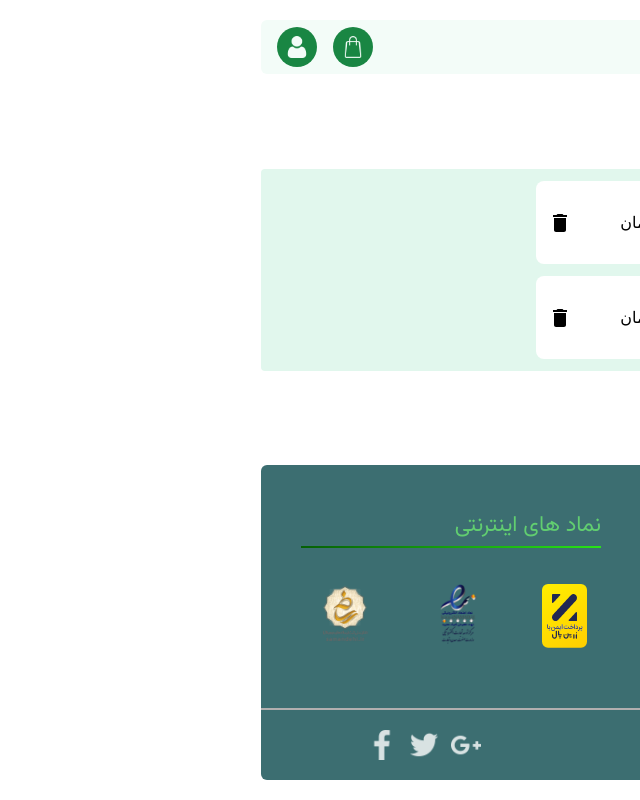
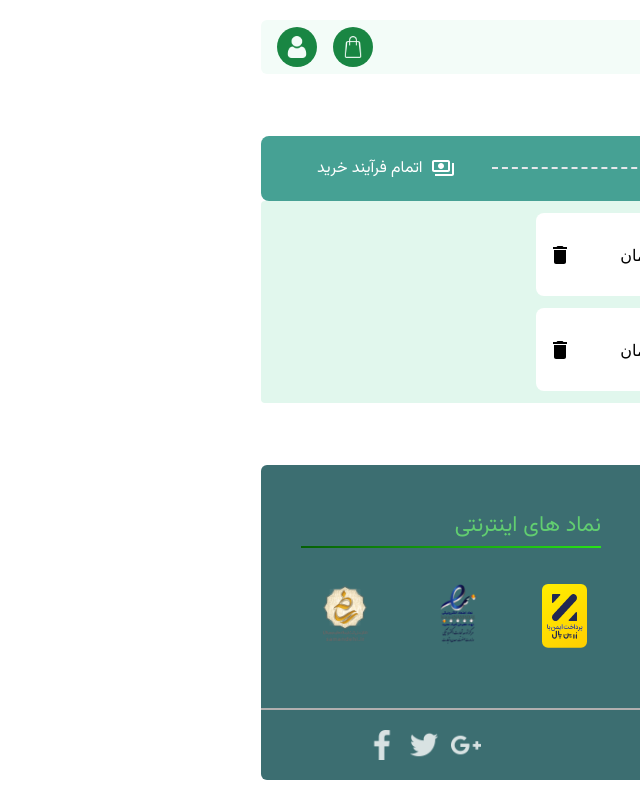
Before and after one commit to MJavadDe/e-commerc-, a Next.js app: page /cart in a window 1280 px wide. Shown: the whole page, without its empty margins (640-1280 px from the left). Built offline with nearby package versions, Linux system fonts and the light colour scheme.

Commit message:
cart layout

```diff
--- a/Components/footer&components/Footer.jsx
+++ b/Components/footer&components/Footer.jsx
@@ -4,7 +4,7 @@ import FooterTop from "./components/FooterTop";
 
 const Footer = () => {
   return (
-    <div className="mx-auto rounded-md  flex flex-col  text-[#F2FCF8] font-vazir bg-[#3C6E71] ">
+    <div className="mx-auto rounded-md  flex flex-col  text-white font-vazir bg-primary ">
       <FooterTop />
       <FooterBottom />
     </div>
--- /dev/null
+++ b/layouts/CartLayout.jsx
@@ -0,0 +1,32 @@
+import React from "react";
+import ShoppingCartOutlinedIcon from "@mui/icons-material/ShoppingCartOutlined";
+import TextSnippetOutlinedIcon from "@mui/icons-material/TextSnippetOutlined";
+import PaymentsOutlinedIcon from "@mui/icons-material/PaymentsOutlined";
+function CartLayout({ children }) {
+  return (
+    <>
+      <header>
+        <div className="flex bg-primary-dark text-white rounded-lg px-12 py-5 font-vazir items-center justify-between">
+          <div>
+            <ShoppingCartOutlinedIcon />
+            <span className="text-white px-2">سبد خرید</span>
+          </div>
+          <div className="basis-1/6 border-dashed border-t-2"></div>
+          <div className="text-gray border-gray">
+            <TextSnippetOutlinedIcon />
+            <span className="text-white px-2">جزئیات پرداخت</span>
+          </div>
+          <div className="basis-2/6 border-dashed border-t-2 text-gray border-gray"></div>
+          <div className="text-gray border-gray">
+            <PaymentsOutlinedIcon />
+            <span className="text-white px-2">اتمام فرآیند خرید</span>
+          </div>
+        </div>
+      </header>
+
+      {children}
+    </>
+  );
+}
+
+export default CartLayout;
--- a/pages/cart/index.js
+++ b/pages/cart/index.js
@@ -1,11 +1,14 @@
 import ListCartItem from "@/Components/CartItem/ListCartItem";
 import Layout from "@/Components/layout";
+import CartLayout from "@/layouts/CartLayout";
 import React from "react";
 
 function index(props) {
   return (
     <Layout title="Cart">
-      <ListCartItem />
+      <CartLayout>
+        <ListCartItem />
+      </CartLayout>
     </Layout>
   );
 }
--- a/tailwind.config.js
+++ b/tailwind.config.js
@@ -5,6 +5,7 @@ module.exports = {
     "./pages/**/*.{js,ts,jsx,tsx}",
     "./Components/**/*.{js,ts,jsx,tsx}",
     "./Commons/**/*.{js,ts,jsx,tsx}",
+    "./layouts/**/*.{js,ts,jsx,tsx}"
   ],
   theme: {
     extend: {
@@ -14,6 +15,7 @@ module.exports = {
       colors: {
         primary: {
           light: "#E1F7ED",
+          dark:"#46A194",
           DEFAULT: "#3C6E71",
         },
         secondary: {
```
